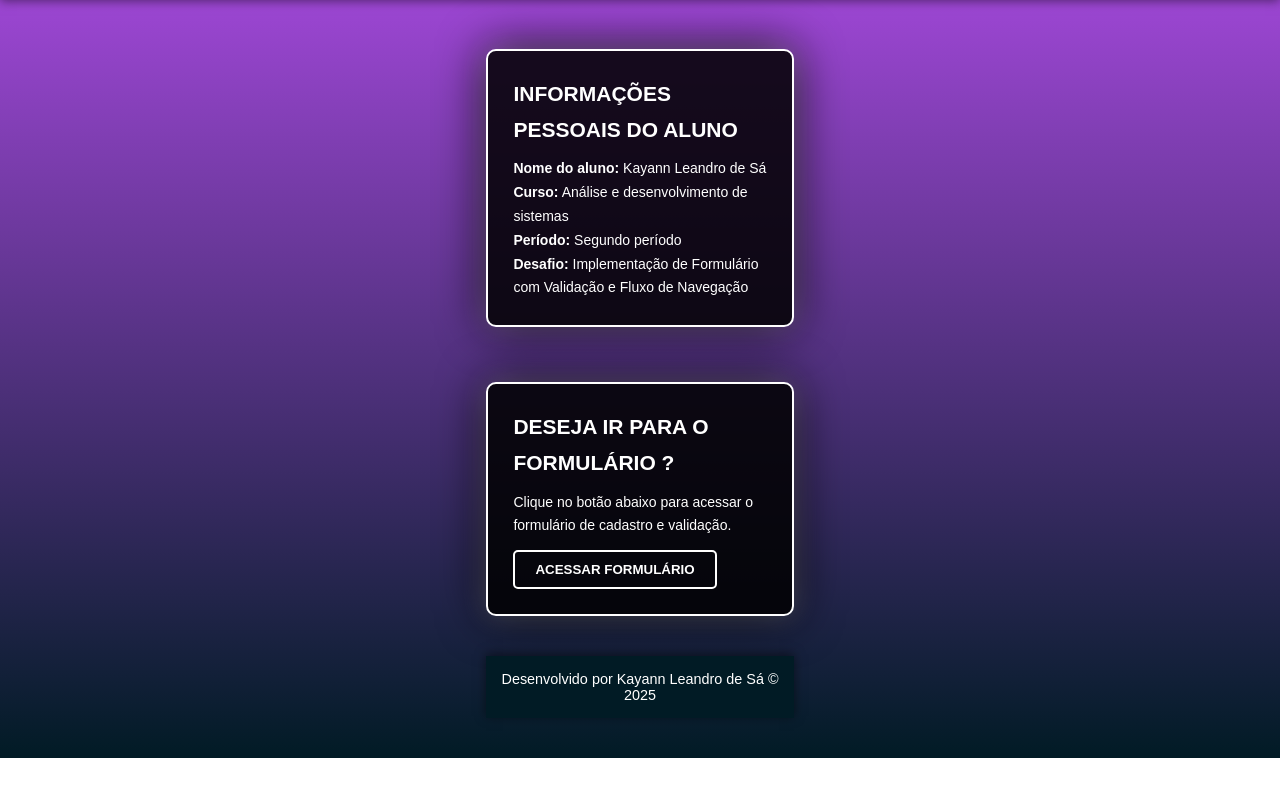
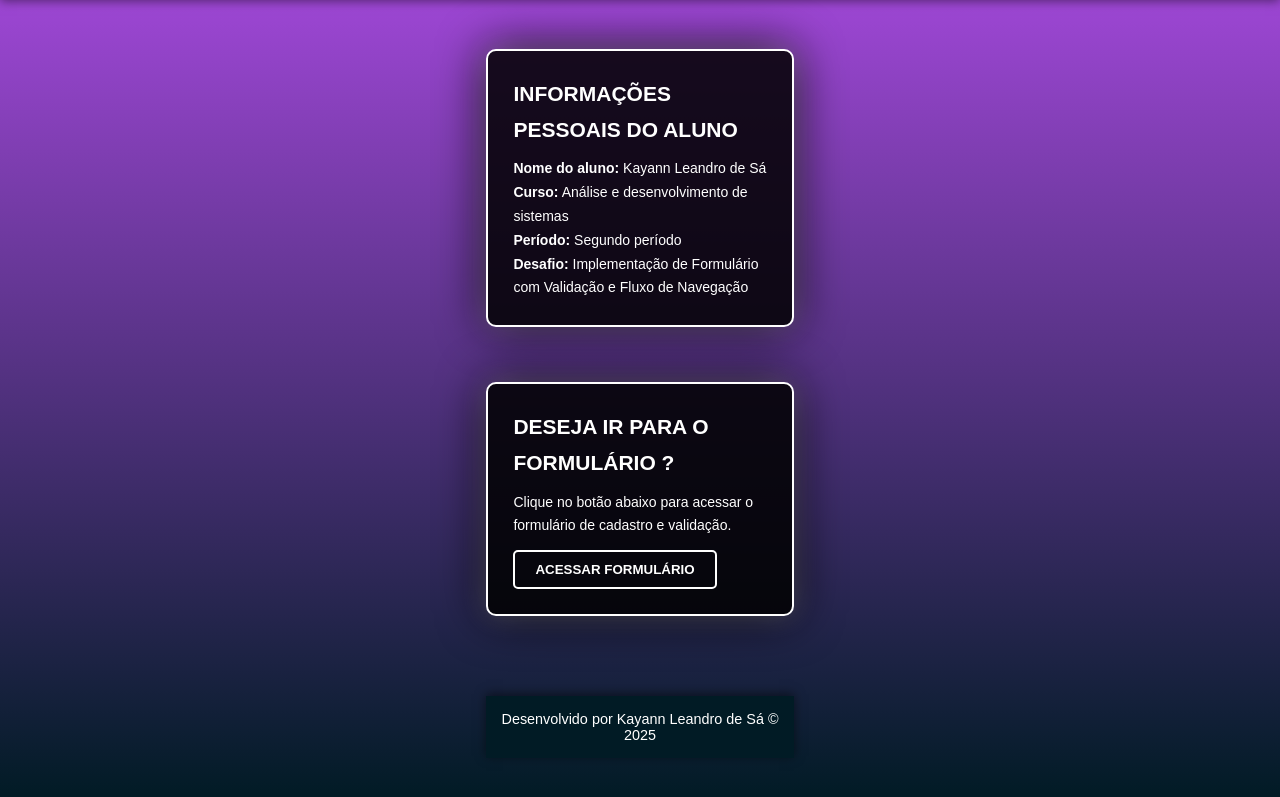
Before and after one commit to Sc00pex/meu-projeto-web, a plain HTML site: page index.html in a window 1280 px wide. Shown: the part 79-876 px from the top of the page. Before the commit the page ends 837 px from the top, so only its background shows below. Drawn offline with Linux system fonts and the light colour scheme.

Commit message:
Ajuste do footer 3

```diff
--- a/style.css
+++ b/style.css
@@ -32,6 +32,7 @@ main {
   margin-bottom: 40px;
   width: 24%;
   max-width: 600px;
+  min-height: calc(100vh - 180px);
 }
 
 .card {
@@ -93,13 +94,11 @@ footer {
   text-align: center;
   padding: 15px 0;
   font-size: 0.9rem;
-  left: 0;
-  position: relative;
-  bottom: auto;
-  margin-top: 40px;
   box-shadow: 0 -2px 10px rgba(0, 0, 0, 0.5);
-  margin-top: auto;
+  margin-top: 40px;       /* dá um espaço acima do rodapé */
+  position: relative;     /* evita flutuar no meio da tela */
 }
+
 
 
 form {
```
